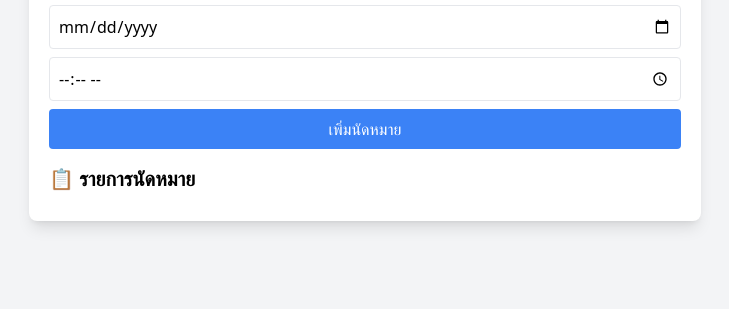
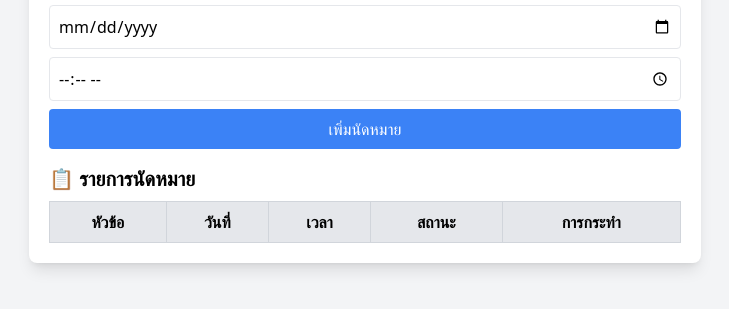
Before and after one commit to Boonyakid-Poompeng/hw4-3, a plain HTML site: page index.html in a window 1280 px wide. Shown: the part 133-442 px from the top of the page, without its empty margins (275-1004 px from the left). Drawn offline with nearby package versions, Linux system fonts and the light colour scheme.

Commit message:
เพิ่มตารางแทน ul

```diff
--- a/index.html
+++ b/index.html
@@ -18,11 +18,24 @@
             <input type="text" id="title" placeholder="หัวข้อ" class="w-full p-2 border rounded mb-2" required>
             <input type="date" id="date" class="w-full p-2 border rounded mb-2" required>
             <input type="time" id="startTime" class="w-full p-2 border rounded mb-2" required>
-            <button type="submit" class="bg-blue-500 text-white p-2 rounded w-full">เพิ่มนัดหมาย</button>
+            <button type="submit"
+                class="bg-blue-500 text-white p-2 rounded w-full hover:bg-blue-600">เพิ่มนัดหมาย</button>
         </form>
+
         <!-- รายการนัดหมาย -->
         <h2 class="text-xl font-bold mb-2">📋 รายการนัดหมาย</h2>
-        <ul id="appointment-list" class="space-y-2"></ul>
+        <table class="w-full border-collapse border border-gray-300">
+            <thead>
+                <tr class="bg-gray-200">
+                    <th class="border border-gray-300 p-2">หัวข้อ</th>
+                    <th class="border border-gray-300 p-2">วันที่</th>
+                    <th class="border border-gray-300 p-2">เวลา</th>
+                    <th class="border border-gray-300 p-2">สถานะ</th>
+                    <th class="border border-gray-300 p-2">การกระทำ</th>
+                </tr>
+            </thead>
+            <tbody id="appointment-list"></tbody>
+        </table>
     </div>
 </body>
 
```
